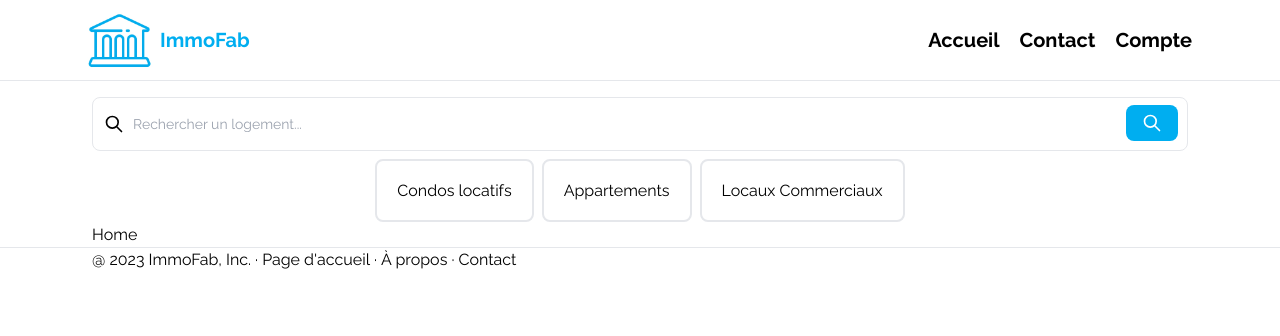
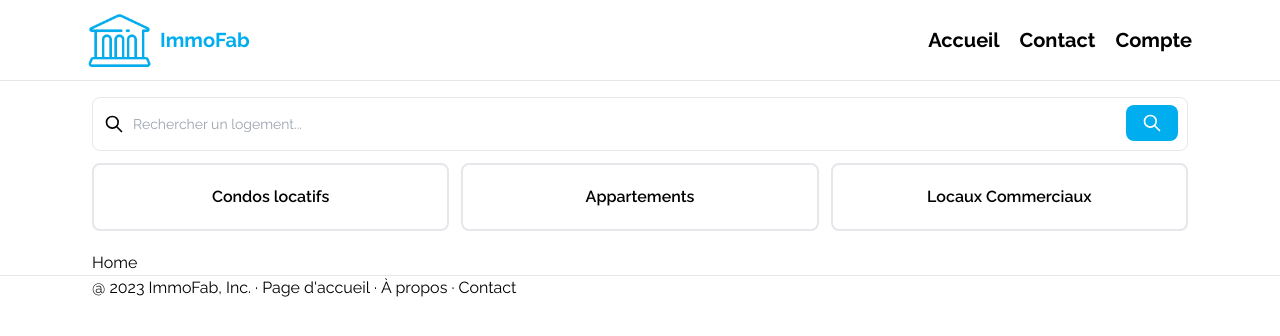
Before and after one commit to ZiyadBouazara/Airbnb-Clone, a React (Vite) app in the folder frontend/glo2005-web-app/: page / in a window 1280 px wide. Shown: the top 336 px of the page. Built offline with nearby package versions, Linux system fonts and the light colour scheme.

Commit message:
fixed LogementCheckbox display

```diff
--- a/frontend/glo2005-web-app/src/components/LogementCheckbox.tsx
+++ b/frontend/glo2005-web-app/src/components/LogementCheckbox.tsx
@@ -3,7 +3,7 @@ import LogementCheckboxOption from "./LogementCheckboxOption"
 const LogementCheckbox: React.FC = () => {
   return (
     <div>
-        <ul className="flex max-sm:flex-col max-sm:gap-y-11 items-center flex-wrap w-full gap-2 md:grid-cols-3 mt-7 justify-center">
+        <ul className="grid w-full gap-3 md:grid-cols-3 mt-3">
             <LogementCheckboxOption id="condos-locatifs-option" option="Condos locatifs" />
             <LogementCheckboxOption id="appartements-option" option="Appartements" />
             <LogementCheckboxOption id="locaux-commerciaux-option" option="Locaux Commerciaux" />
--- a/frontend/glo2005-web-app/src/components/LogementCheckboxOption.tsx
+++ b/frontend/glo2005-web-app/src/components/LogementCheckboxOption.tsx
@@ -6,10 +6,10 @@ interface Props {
 const LogementCheckboxOption: React.FC<Props> = ({ id, option }) => {
   return (
     <li>
-        <input type="checkbox" id={id} value="" className="hidden peer"/>
-        <label htmlFor={id} className="w-full p-5 border-2 rounded-lg cursor-pointer peer-checked:border-immofab hover:bg-gray-100">
-            <span className="w-full">{ option }</span>
-        </label>
+      <input type="checkbox" id={id} value="" className="hidden peer" required/>
+      <label htmlFor={id} className="flex items-center justify-center w-full p-5 border-2 rounded-lg cursor-pointer peer-checked:border-immofab hover:bg-gray-100 font-semibold">
+        <span>{ option }</span>
+      </label>
     </li>
   )
 }
```
